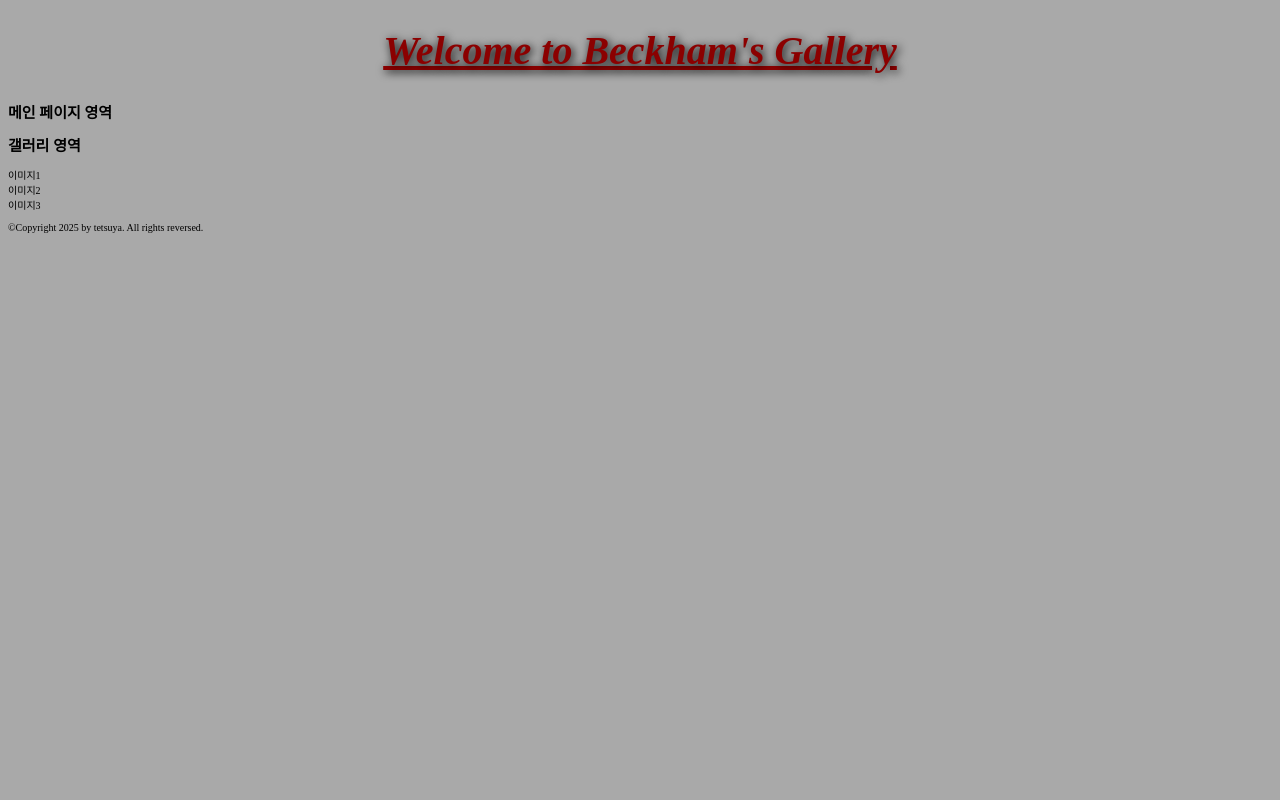
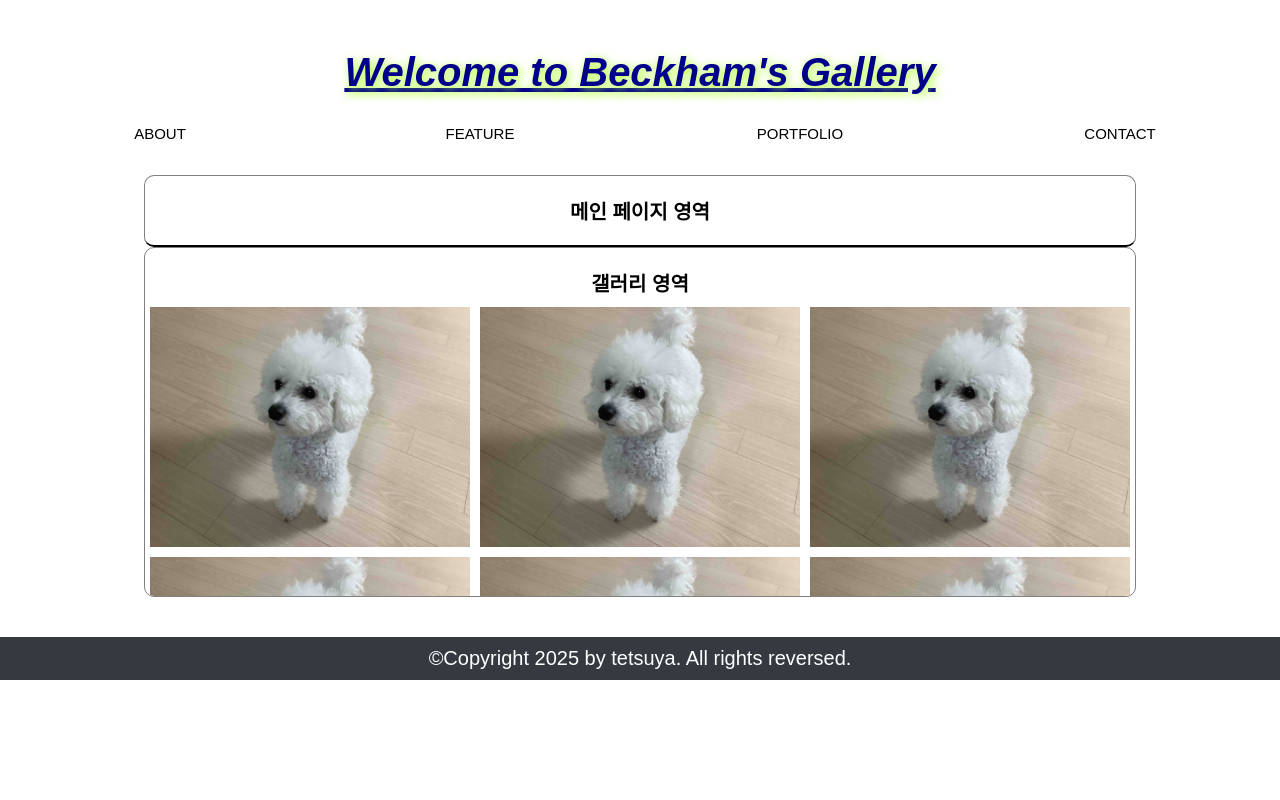
Before and after one commit to tetsuya0083/beckham_gallery_web, a plain HTML site: page index.html in a window 1280 px wide. Drawn offline with Linux system fonts and the light colour scheme.

Commit message:
add load image function

```diff
--- a/css/style.css
+++ /dev/null
@@ -1,43 +0,0 @@
-html {
-    font-size: 10px;
-    background-color: darkgrey;
-}
-
-header {
-    display: block;
-}
-
-h1 {
-    font-size: 4rem;
-    text-align: center;
-    color: darkred;
-    text-shadow: 2px 2px 10px black;
-}
-
-nav {
-    height: 50px;
-    background-color: burlywood;
-    display: flex;
-    margin-bottom: 10px;
-}
-
-nav ul {
-    display: flex;
-    flex: 2;
-    list-style-type: circle; /* 불릿이나 숫자를 없앤다. */
-    padding: 0;
-}
-
-nav li {
-    display: inline;
-    text-align: center;
-    flex: 1;
-}
-
-nav a {
-    display: inline-block;
-    font-size: 2rem;
-    text-transform: uppercase;
-    text-decoration: none;
-    color: black;
-}
--- /dev/null
+++ b/css/style_common.css
@@ -0,0 +1,62 @@
+* {
+    margin: 0;
+    padding: 0;
+    box-sizing: border-box;
+}
+
+html {
+    font-size: 10px;
+}
+
+body {
+    font-family: Arial, sans-serif;
+    text-align: center;
+}
+
+header {
+    display: block;
+    margin-top: 50px;
+    margin-bottom: 30px;
+}
+
+h1 {
+    font-size: 4rem;
+    text-align: center;
+    color: darkblue;
+    text-shadow: 2px 2px 10px greenyellow;
+}
+
+nav {
+    height: 20px;
+    /*background-color: burlywood;*/
+    display: flex;
+    margin-bottom: 10px;
+}
+
+nav ul {
+    display: flex;
+    flex: 2;
+    list-style-type: circle; /* 불릿이나 숫자를 없앤다. */
+    padding: 0;
+}
+
+nav li {
+    display: inline;
+    text-align: center;
+    flex: 1;
+}
+
+nav a {
+    display: inline;/*inline-block*/
+    font-size: 1.5rem;
+    text-transform: uppercase;/*대문자로*/
+    text-decoration: none;
+    color: black;
+}
+
+footer {
+    background-color: #343a40;
+    color: white;
+    padding: 10px;
+    margin-top: 20px;
+}
--- /dev/null
+++ b/css/style_main.css
@@ -0,0 +1,49 @@
+main {
+    display: flex;
+    flex-direction: column;
+    align-items: center;
+    padding: 20px;
+}
+
+.main-area {
+    width: 80%;
+    /*background-color: red;*/
+    padding: 20px;
+    border: 1px solid gray;
+    border-radius: 10px;
+    border-bottom: 2px solid black;
+}
+
+.gallery-area{
+    width: 80%;
+    height: 350px;
+    overflow-y: auto;/*height넘어가면스크롤*/
+    /*background-color: blue;*/
+    padding: 20px;
+    border: 1px solid gray;
+    border-radius: 10px;
+
+}
+
+.gallery-items {
+    display: grid;
+    grid-template-columns: repeat(3, 1fr);/*한 줄에 3개씩*/
+    justify-content: center;
+    gap: 10px;
+    margin-top: 10px;
+}
+
+.item {
+    display: flex;
+    width: 320px;
+    height: 240px;
+    /*border: 1px solid gray;*/
+    align-items: center;
+    object-fit: contain;
+    justify-content: center;
+    overflow: hidden;/*블록 영역을 넘어가면 숨김*/
+    /*color: white;*/
+    /*background-color: black;*/
+    /*font-size: 2rem;*/
+    /*font-weight: bold;*/
+}
--- a/index.html
+++ b/index.html
@@ -3,48 +3,42 @@
 <head>
     <meta charset="UTF-8">
     <meta name="viewport" content="width=device-width, initial-scale=1.0"><!--for mobile device display-->
-    <link rel="stylesheet" href="css/style.css">
+    <link rel="stylesheet" href="css/style_common.css">
+    <link rel="stylesheet" href="css/style_main.css">
+    <script src="js/img_manager.js"></script>
     <title>Backham Gallery</title>
 
 </head>
 <body>
+
     <header><!--semantic tag: header, main, section... etc.-->
         <h1 style="text-decoration: underline; font-style: italic">Welcome to Beckham's Gallery</h1>
     </header>
 
-<!--    <nav>-->
-<!--        <ul>-->
-<!--            <li><a href="#">사진첩1</a></li>-->
-<!--            <li><a href="#">사진첩2</a></li>            -->
-<!--        </ul>-->
-<!--    </nav>-->
+    <nav>
+        <ul>
+            <li><a href="#">about</a></li>
+            <li><a href="#">feature</a></li>
+            <li><a href="#">portfolio</a></li>
+            <li><a href="#">contact</a></li>
+        </ul>
+    </nav>
 
     <main> <!-- <body>의 주요 컨텐츠 영역 -->
-        <article>
-            <section class="main-area">
-                <h2>메인 페이지 영역</h2>
-            </section>
+        <section class="main-area">
+            <h2 style="font-size: 2rem">메인 페이지 영역</h2>
+        </section>
 
-        </article>
+        <section class="gallery-area">
+            <h2 style="font-size: 2rem">갤러리 영역</h2>
+            <div class="gallery-items"></div>
 
-        <article>
-            <section class="gallery-area">
-                <h2>갤러리 영역</h2>
-                <div class="gallery-items">
-                    <div class="item">이미지1</div>
-                    <div class="item">이미지2</div>
-                    <div class="item">이미지3</div>
-                </div>
-            </section>
-        </article>
-
+        </section>
     </main>
 
-
     <footer>
-        <p>©Copyright 2025 by tetsuya. All rights reversed.</p>
+        <p style="font-size: 2rem">©Copyright 2025 by tetsuya. All rights reversed.</p>
     </footer>
-
 
 </body>
 </html>
--- /dev/null
+++ b/js/img_manager.js
@@ -0,0 +1,56 @@
+const strImgData = {
+    "image1": "img/001.jpg",
+    "image2": "img/001.jpg",
+    "image3": "img/001.jpg",
+    "image4": "img/001.jpg",
+    "image5": "img/001.jpg",
+    "image6": "img/001.jpg",
+    "image7": "img/001.jpg",
+    "image8": "img/001.jpg",
+    "image9": "img/001.jpg",
+    "image10": "img/001.jpg",
+    "image11": "img/001.jpg",
+};
+
+function loadImages() {
+    const gallery = document.querySelector(".gallery-items");
+
+    const arrAlt = Object.keys(strImgData);
+    const arrSrc = Object.values(strImgData);
+    const size = arrAlt.length;
+
+    for (let i = 0; i < size; i++)
+    {
+        const alt = arrAlt[i];
+        const src = arrSrc[i];
+
+        const imgDiv = document.createElement("div"); // div tag
+        const img = document.createElement("img"); // img tag
+        img.alt = alt;
+        img.src = src;
+        img.title = alt;
+        img.classList.add("item");
+
+        imgDiv.appendChild(img);//아래에서 위로 올라가면서 append한다.
+        gallery.appendChild(imgDiv);
+    }
+}
+
+// LoadImage()의 for문을 for..of문으로
+function loadImagesNew() {
+    const gallery = document.querySelector(".gallery-items"); // 갤러리 컨테이너 가져오기
+
+    for (const [key, value] of Object.entries(strImgData)) {
+        const imgDiv = document.createElement("div"); // div 생성
+        const img = document.createElement("img"); // img 태그 생성
+        img.alt = key;
+        img.src = value;
+        img.title = key;
+        img.classList.add("item");
+
+        imgDiv.appendChild(img);
+        gallery.appendChild(imgDiv);
+    }
+}
+
+window.onload = loadImagesNew;
```
